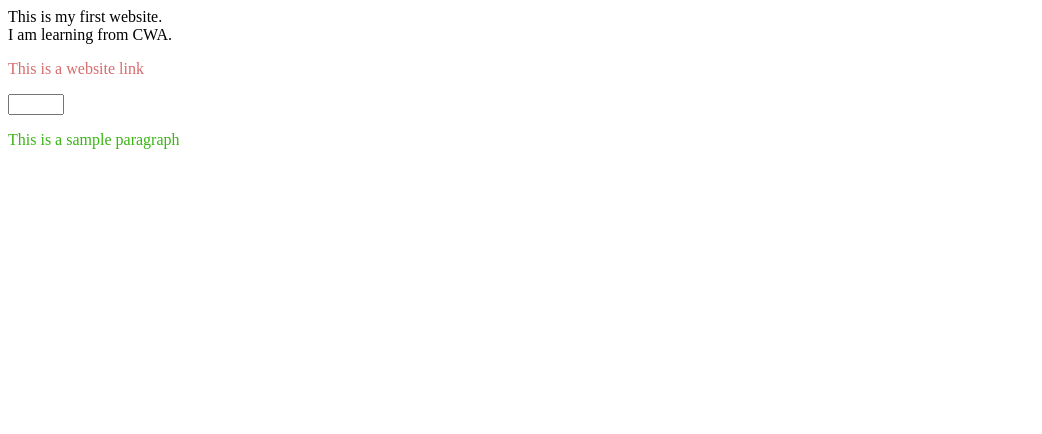
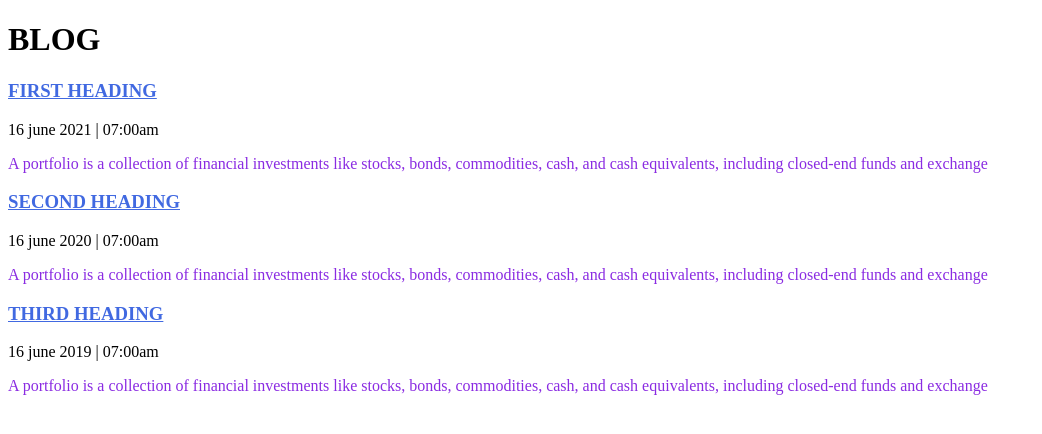
Before and after one commit to NimraMuzzammil/CWA, a plain HTML site: page index.html in a window 1280 px wide. Shown: the whole page, without its empty margins (0-1042 px from the left). Drawn offline with Linux system fonts and the light colour scheme.

Commit message:
learnt html css

```diff
--- /dev/null
+++ b/CSS/styles.css
@@ -0,0 +1,12 @@
+
+h3{
+
+     text-decoration: underline;
+     color: royalblue;
+}
+
+p{
+
+     text-decoration: none;
+     color: blueviolet;
+}
--- a/index.html
+++ b/index.html
@@ -5,12 +5,13 @@
     <meta http-equiv="X-UA-Compatible" content="IE=edge">
     <meta name="viewport" content="width=device-width, initial-scale=1.0">
     <title>Document</title>
+    <link rel="stylesheet" href="./CSS/styles.css">
 </head>
 <body>
-    This is my first website.<br>
-    I am learning from CWA.
+    <!-- This is my first website.<br>
+    I am learning from CWA. -->
 
-<!-- <img width="300" height="300" src="https://picsum.photos/200/300"> -->
+<!-- <img width="300" height="300" src="https://picsum.photos/200/300">
 <div>
     <a style="color:rgb(216, 106, 106);  text-decoration: none;"  href="https://www.freelogodesign.org/" target="_blank"><p>This is a website link</p></a>
 </div>
@@ -19,7 +20,41 @@
 This is a sample paragraph
 
 
-</p>
+</p> -->
+
+<h1>BLOG</h1>
+<section>
+    <article>
+        <header>
+            <h3 > FIRST HEADING</h3>
+        </header>
+        <div>16 june 2021 | 07:00am</div>
+        <p>
+            A portfolio is a collection of financial investments like stocks, bonds, commodities, cash, and cash equivalents, including closed-end funds and exchange
+        </p>
+    </article>
+
+    <article>
+        <header>
+            <h3 > SECOND HEADING</h3>
+        </header>
+        <div>16 june 2020 | 07:00am</div>
+        <p>
+            A portfolio is a collection of financial investments like stocks, bonds, commodities, cash, and cash equivalents, including closed-end funds and exchange
+        </p>
+    </article>
+
+    <article>
+        <header>
+            <h3 > THIRD HEADING</h3>
+        </header>
+        <div>16 june 2019 | 07:00am</div>
+        <p >
+            A portfolio is a collection of financial investments like stocks, bonds, commodities, cash, and cash equivalents, including closed-end funds and exchange
+        </p>
+    </article>
+</section>
+
 
 
 </body>
```
